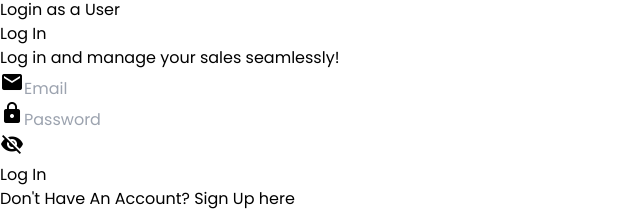
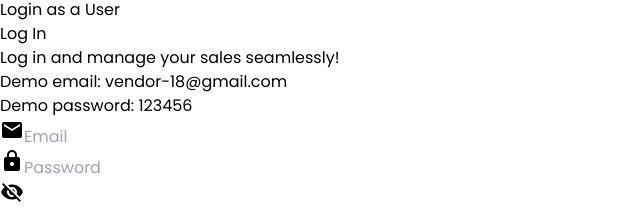
Before and after one commit to ChrisAlan9903/hungryma-frontend, a Vue app in the folder hungryma-frontend-v1/: page /login/vendor in a window 1280 px wide. Shown: the part 326-537 px from the top of the page, without its empty margins (0-640 px from the left). Built offline with nearby package versions, Linux system fonts and the light colour scheme.

Commit message:
added demo email and password for vendor

```diff
--- a/hungryma-frontend-v1/src/components/Auth/LoginVendorForm.vue
+++ b/hungryma-frontend-v1/src/components/Auth/LoginVendorForm.vue
@@ -18,6 +18,9 @@ const visibility = ref(false);
         >
           Log in and manage your sales seamlessly!
         </p>
+
+        <p class="text-xs text-orange-800">Demo email: vendor-18@gmail.com</p>
+        <p class="text-xs mb-5 text-orange-800">Demo password: 123456</p>
       </div>
       <div class="space-y-4">
         <div
--- a/hungryma-frontend-v1/src/pages/Auth/LoginVendor.vue
+++ b/hungryma-frontend-v1/src/pages/Auth/LoginVendor.vue
@@ -2,6 +2,7 @@
 import { ref } from "vue";
 import { RouterLink } from "vue-router";
 import LoginVendorForm from "@/components/Auth/LoginVendorForm.vue";
+// import LoginVendorForm from "../components/Auth/LoginVendorForm.vue";
 </script>
 <template>
   <div
--- a/hungryma-frontend-v1/src/pages/Vendor/VendorMenus.vue
+++ b/hungryma-frontend-v1/src/pages/Vendor/VendorMenus.vue
@@ -1,7 +1,7 @@
 <script setup>
-import NavbarVendor from "../../components/NavbarVendor.vue";
+import NavbarVendor from "@/components/NavbarVendor.vue";
 import { RouterLink } from "vue-router";
-import MenuCard from "../../components/Vendor/MenuCard.vue";
+import MenuCard from "@/components/Vendor/MenuCard.vue";
 </script>
 <template>
   <NavbarVendor vendorPage="all-menus" />
```
